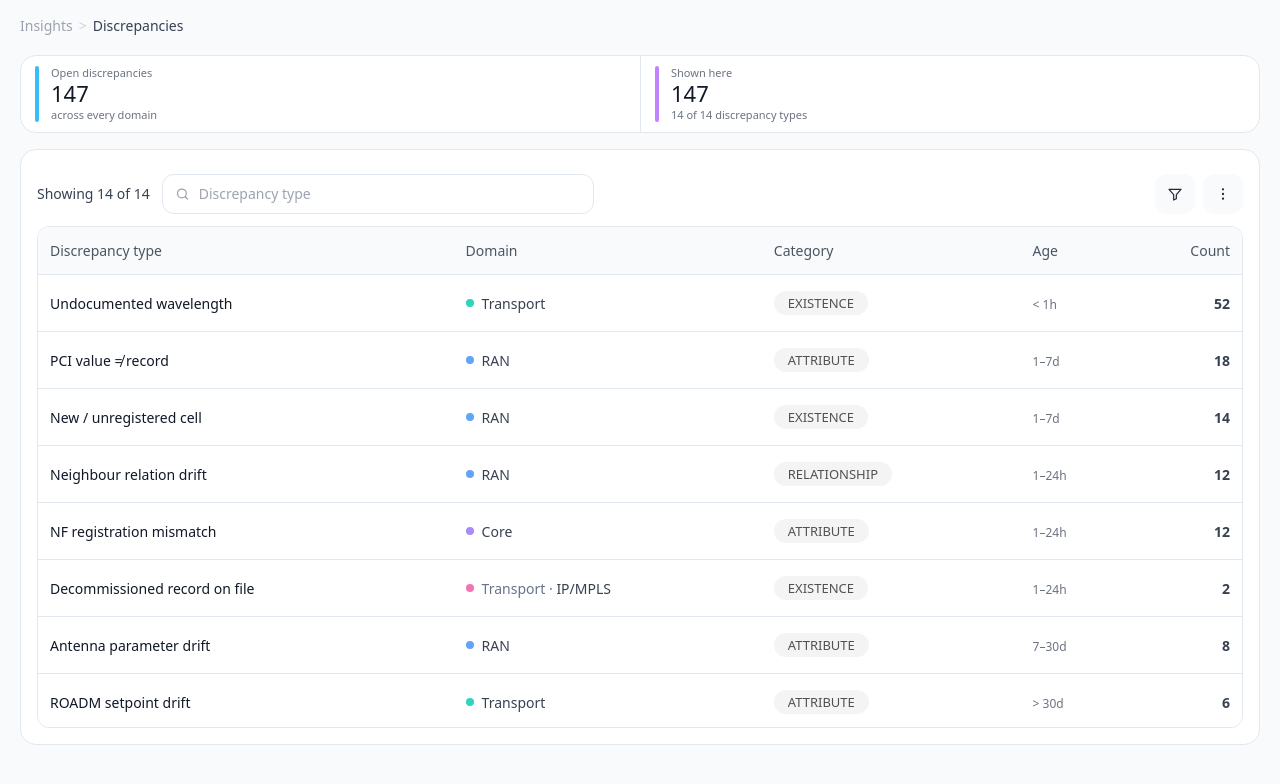
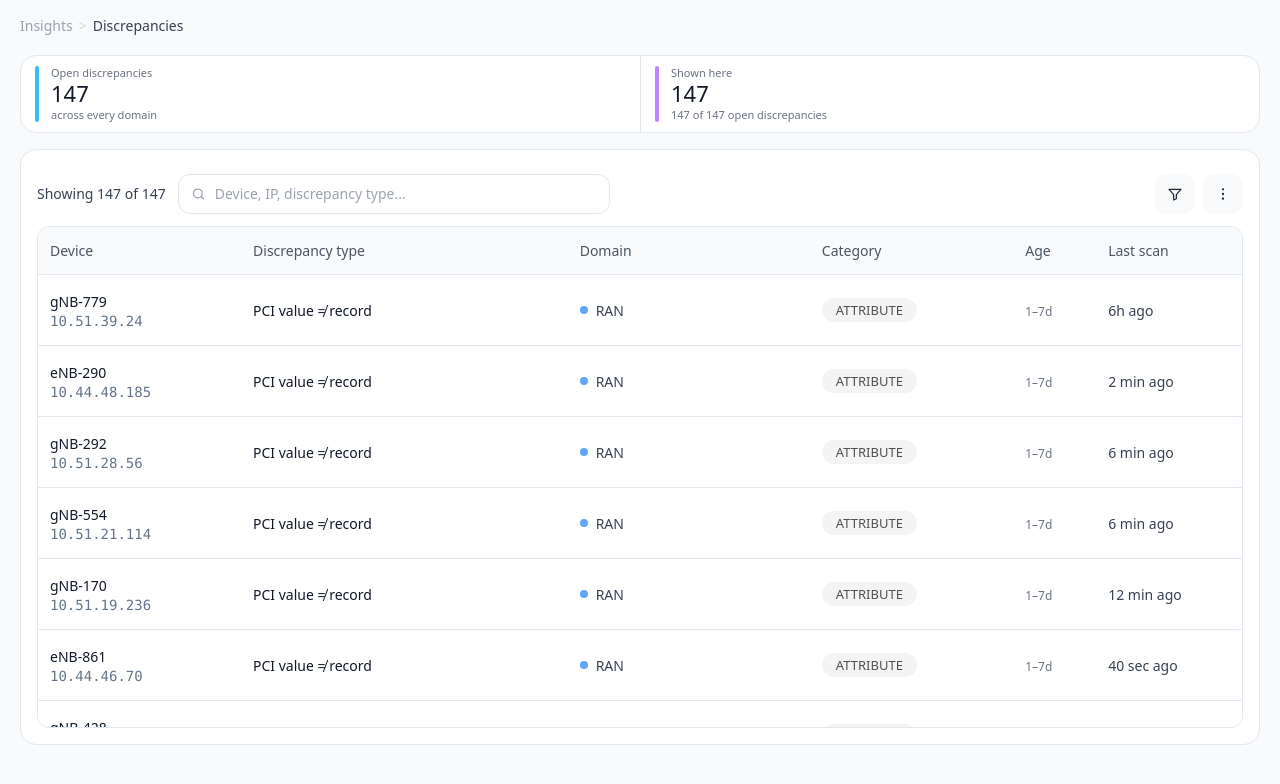
Before and after one commit to jayesh-vision/Discovery-and-Inventory, a React (Vite) app: page /discovery/insights/discrepancies in a window 1280 px wide. Shown: the top 784 px of the page. Built offline with nearby package versions, Linux system fonts and the light colour scheme.

Commit message:
scrolling and filter issue solved

```diff
--- a/src/App.tsx
+++ b/src/App.tsx
@@ -1,8 +1,17 @@
-import { BrowserRouter, HashRouter, Navigate, Route, Routes } from 'react-router-dom';
+import { useEffect } from 'react';
+import { BrowserRouter, HashRouter, Navigate, Route, Routes, useLocation } from 'react-router-dom';
 import RouteTitle from './shell/RouteTitle';
 import Topbar from './shell/Topbar';
 import LegacyView from './legacy/LegacyView';
 import { SCREENS } from './routes';
+
+function ScrollToTop() {
+  const { pathname, search } = useLocation();
+  useEffect(() => {
+    window.scrollTo(0, 0);
+  }, [pathname, search]);
+  return null;
+}
 
 /* The screens are embedded in the host application as iframes, one route per
    menu item; the host owns the header and the left navigation, so this shell
@@ -14,6 +23,7 @@ const Router = import.meta.env.VITE_ROUTER === 'hash' ? HashRouter : BrowserRout
 export default function App() {
   return (
     <Router>
+      <ScrollToTop />
       <div className="app is-embedded">
         <main className="grow">
           <RouteTitle />
--- a/src/components/grid/DataGrid.tsx
+++ b/src/components/grid/DataGrid.tsx
@@ -84,13 +84,33 @@ function useOutsideClose(open: boolean, close: () => void) {
   return ref;
 }
 
-function FilterPanel({ fields, onClose, onApply, onReset }: {
-  fields: FilterField[]; onClose: () => void; onApply: (values: Record<string, string>) => void; onReset: () => void;
+function FilterPanel({ fields, activeFilters, onClose, onApply, onReset }: {
+  fields: FilterField[]; activeFilters?: Record<string, string>; onClose: () => void; onApply: (values: Record<string, string>) => void; onReset: () => void;
 }) {
-  const [fi, setFi] = useState(0);
-  const [values, setValues] = useState<Record<string, string>>({});
+  const activeFieldIndex = fields.findIndex(f => activeFilters && Boolean(activeFilters[f.n]));
+  const [fi, setFi] = useState(activeFieldIndex >= 0 ? activeFieldIndex : 0);
+  const [values, setValues] = useState<Record<string, string>>(() => (activeFilters ? { ...activeFilters } : {}));
   const f = fields[Math.min(fi, fields.length - 1)];
-  const setField = (v: string) => setValues(prev => ({ ...prev, [f.n]: v }));
+
+  /* When switching filter tab, reset every time to default */
+  const handleTabClick = (i: number) => {
+    if (i !== fi) {
+      setFi(i);
+      setValues({});
+      onReset();
+    }
+  };
+
+  /* When selecting a filter value, keep only that filter (resetting others) */
+  const setField = (v: string) => {
+    if (!v) {
+      setValues({});
+      onReset();
+    } else {
+      setValues({ [f.n]: v });
+    }
+  };
+
   return (
     <div className="fpanel" role="dialog" aria-label="Filters">
       <div className="fpanel-head">
@@ -100,7 +120,7 @@ function FilterPanel({ fields, onClose, onApply, onReset }: {
       <div className="fpanel-body">
         <div className="fpanel-nav">
           {fields.map((x, i) => (
-            <button key={x.n} className={`fp-f${i === fi ? ' is-on' : ''}${values[x.n] ? ' has-value' : ''}`} onClick={() => setFi(i)}>{x.n}</button>
+            <button key={x.n} className={`fp-f${i === fi ? ' is-on' : ''}${values[x.n] ? ' has-value' : ''}`} onClick={() => handleTabClick(i)}>{x.n}</button>
           ))}
         </div>
         <div className="fpanel-ctl">
@@ -186,10 +206,11 @@ function MenuItem({ a, onDone, onTriggerRefresh }: { a: Action; onDone: () => vo
   );
 }
 
-function Toolbar({ showing, total, placeholder, filters, extra, gridActions, onTriggerRefresh, onSearch, searchValue, onFilterChange, wrap }: {
+function Toolbar({ showing, total, placeholder, filters, extra, gridActions, onTriggerRefresh, onSearch, searchValue, onFilterChange, activeFilters, wrap }: {
   showing: number; total: number; placeholder: string; filters?: FilterField[];
   extra?: ReactNode; gridActions?: Action[]; onTriggerRefresh: (r?: DOMRect) => void; onSearch?: (q: string) => void;
-  searchValue?: string; onFilterChange?: (values: Record<string, string>) => void; wrap: React.RefObject<HTMLDivElement | null>;
+  searchValue?: string; onFilterChange?: (values: Record<string, string>) => void;
+  activeFilters?: Record<string, string>; wrap: React.RefObject<HTMLDivElement | null>;
 }) {
   const [menu, setMenu] = useState(false);
   const [filter, setFilter] = useState(false);
@@ -212,7 +233,8 @@ function Toolbar({ showing, total, placeholder, filters, extra, gridActions, onT
         <div ref={filterRef} style={{ display: 'contents' }}>
           <button className={`icon-btn${filter ? ' is-on' : ''}`} onClick={() => { setFilter(v => !v); setMenu(false); }}
             aria-label="Filters" aria-expanded={filter}><IcFilter /></button>
-          {filter && <FilterPanel fields={filters?.length ? filters : [{ n: 'Status', o: ['On-air', 'Planned'] }]} onClose={closeFilter}
+          {filter && <FilterPanel fields={filters?.length ? filters : [{ n: 'Status', o: ['On-air', 'Planned'] }]}
+            activeFilters={activeFilters} onClose={closeFilter}
             onApply={values => onFilterChange?.(values)} onReset={() => onFilterChange?.({})} />}
         </div>
         <div ref={menuRef} style={{ display: 'contents' }}>
@@ -432,15 +454,15 @@ export function DataGrid<Row>(p: DataGridProps<Row>) {
      resetKey) left a stale search string and filter values pointed at rows
      that no longer exist under the new tab, reading as "grid won't refresh". */
   useEffect(() => {
-    if (p.onSearch) return;
-    setInternalSearch('');
+    if (!p.onSearch) setInternalSearch('');
     setInternalFilters({});
     // eslint-disable-next-line react-hooks/exhaustive-deps
   }, [p.resetKey]);
 
   const filteredRows = useMemo(() => {
-    return p.rows.filter(row => filterDataRow(row, searchQuery, internalFilters));
-  }, [p.rows, searchQuery, internalFilters]);
+    if (p.onSearch && p.onFilterChange) return p.rows;
+    return p.rows.filter(row => filterDataRow(row, p.onSearch ? '' : searchQuery, p.onFilterChange ? {} : internalFilters));
+  }, [p.rows, p.onSearch, p.onFilterChange, searchQuery, internalFilters]);
 
   const span = p.columns.length + (p.rowActions ? 1 : 0);
   const { visible, count, more, next, sentinel, wrap, loadMore } = useInfinite<Row>(filteredRows, p.resetKey ?? filteredRows);
@@ -471,7 +493,7 @@ export function DataGrid<Row>(p: DataGridProps<Row>) {
       {/* the toolbar counts what is on screen, so the page size is visible without scrolling */}
       <Toolbar showing={Math.min(count, filteredRows.length)} total={filteredRows.length} placeholder={p.searchPlaceholder}
         filters={p.filters} extra={p.extra} gridActions={p.gridActions} onTriggerRefresh={handleTriggerRefresh}
-        onSearch={handleSearch} searchValue={searchQuery} onFilterChange={handleFilterChange} wrap={wrap} />
+        onSearch={handleSearch} searchValue={searchQuery} onFilterChange={handleFilterChange} activeFilters={internalFilters} wrap={wrap} />
       <div className={`tbl-wrap${p.chipWidth && p.chipWidth !== 'md' ? ` tbl-wrap--chip-${p.chipWidth}` : ''}`} ref={wrap}>
         {isRefreshing && (
           <div className="grid-loader-overlay" role="status" aria-label="Refreshing data">
--- a/src/screens/DiscrepancyDetails.tsx
+++ b/src/screens/DiscrepancyDetails.tsx
@@ -1,13 +1,12 @@
-import { useMemo, useState } from 'react';
-import { useNavigate, useSearchParams } from 'react-router-dom';
-import { Card, Chip, DomainDot, StatStrip } from '../components/ui';
+import { useEffect, useMemo, useState } from 'react';
+import { useSearchParams } from 'react-router-dom';
+import { Card, Chip, DomainDot, StatStrip, Sub } from '../components/ui';
 import { DataGrid } from '../components/grid/DataGrid';
-import { Drawer } from '../components/Drawer';
-import { legacyPath } from '../routes';
 import {
-  DISCREPANCY_TYPES, DOMAIN_FULL_LABEL, DOMAIN_LABEL, DOMAIN_OPTIONS, domainFilterMatches, domainRoute, parseDomainKey,
-  type DiscrepancyTypeRow, type DiscrepancyCategory, type AgeBand
+  DISCREPANCY_TYPES, DOMAIN_LABEL, DOMAIN_OPTIONS, domainFilterMatches, parseDomainKey,
+  type DiscrepancyCategory, type AgeBand
 } from '../data/discoveryOverview';
+import { DOMAIN_DEVICES, type DomainDevice } from '../data/domainDevices';
 
 const CATEGORIES: DiscrepancyCategory[] = ['EXISTENCE', 'ATTRIBUTE', 'RELATIONSHIP', 'FRESHNESS'];
 const AGE_BANDS: AgeBand[] = ['<1h', '1-24h', '1-7d', '7-30d', '>30d'];
@@ -15,96 +14,110 @@ const AGE_LABEL: Record<AgeBand, string> = { '<1h': '< 1h', '1-24h': '1–24h',
 
 const isCategory = (v: string | null): v is DiscrepancyCategory => !!v && (CATEGORIES as string[]).includes(v);
 const isAgeBand = (v: string | null): v is AgeBand => !!v && (AGE_BANDS as string[]).includes(v);
+const normAge = (s?: string) => (s ?? '').replace(/[–—\s]/g, '-').toLowerCase();
+
+interface DiscrepancyDeviceRow extends DomainDevice {
+  category: DiscrepancyCategory;
+  ageBand: AgeBand;
+}
+
+const typeByLabel = new Map(DISCREPANCY_TYPES.map(t => [t.label, t]));
 
 export default function DiscrepancyDetails() {
-  const nav = useNavigate();
   const [sp] = useSearchParams();
   /* ?domain= accepts the key, either label or the URL slug (see parseDomainKey) */
   const urlDomain = parseDomainKey(sp.get('domain'));
   const urlCategory = isCategory(sp.get('category')) ? sp.get('category') as DiscrepancyCategory : undefined;
   const urlAge = isAgeBand(sp.get('age')) ? sp.get('age') as AgeBand : undefined;
   const urlQ = sp.get('q') ?? '';
-  /* this screen's own crumb is hardcoded "Insights · Discrepancies" (it's
-     normally only reached from Insights) — but it can also be reached
-     from Reconciliation now, which names itself via ?from=. Carrying that
-     same origin on to Domain devices below keeps a 3-hop chain
-     (Reconciliation → Discrepancies → Domain devices) pointing back the
-     way the reader actually came, the same inherited-origin idea the
-     legacy drillTo() already uses for its own multi-hop jumps. */
-  const from = sp.get('from');
 
-  const [query, setQuery] = useState(urlQ);
-  const [filters, setFilters] = useState<Record<string, string>>(() => {
+  const defaultFilters = useMemo(() => {
     const f: Record<string, string> = {};
     if (urlDomain) f.Domain = DOMAIN_LABEL[urlDomain];
     if (urlCategory) f.Category = urlCategory;
     if (urlAge) f.Age = AGE_LABEL[urlAge];
     return f;
-  });
-  const [open, setOpen] = useState<DiscrepancyTypeRow | null>(null);
+  }, [urlDomain, urlCategory, urlAge]);
+
+  const [query, setQuery] = useState(urlQ);
+  const [filters, setFilters] = useState<Record<string, string>>(defaultFilters);
+
+  /* Whenever the URL params change (or when navigating to the screen), reset filters & query */
+  useEffect(() => {
+    setFilters(defaultFilters);
+    setQuery(urlQ);
+  }, [defaultFilters, urlQ]);
+
+  const handleFilterChange = (newFilters: Record<string, string>) => {
+    if (!newFilters || Object.keys(newFilters).length === 0) {
+      setFilters(defaultFilters);
+    } else {
+      setFilters(newFilters);
+    }
+  };
+
+  const allOpenDevices = useMemo<DiscrepancyDeviceRow[]>(() => {
+    return DOMAIN_DEVICES
+      .filter(d => d.status === 'Open')
+      .map(d => {
+        const t = typeByLabel.get(d.issue);
+        return {
+          ...d,
+          category: t?.category ?? 'EXISTENCE',
+          ageBand: t?.ageBand ?? '<1h'
+        };
+      });
+  }, []);
 
   const rows = useMemo(() => {
     const q = query.trim().toLowerCase();
-    return DISCREPANCY_TYPES.filter(r => {
-      if (q && !r.label.toLowerCase().includes(q)) return false;
-      if (!domainFilterMatches(r.domain, filters.Domain)) return false;
-      if (filters.Category && r.category !== filters.Category) return false;
-      if (filters.Age && AGE_LABEL[r.ageBand] !== filters.Age) return false;
+    return allOpenDevices.filter(d => {
+      if (q && !(d.name.toLowerCase().includes(q) || d.ip.includes(q) || d.issue.toLowerCase().includes(q) || d.region.toLowerCase().includes(q))) return false;
+      if (!domainFilterMatches(d.domain, filters.Domain)) return false;
+      if (filters.Category && d.category !== filters.Category) return false;
+      if (filters.Age && normAge(AGE_LABEL[d.ageBand]) !== normAge(filters.Age) && normAge(d.ageBand) !== normAge(filters.Age)) return false;
       return true;
     });
-  }, [query, filters]);
+  }, [allOpenDevices, query, filters]);
 
-  const total = DISCREPANCY_TYPES.reduce((a, r) => a + r.count, 0);
-  const shown = rows.reduce((a, r) => a + r.count, 0);
+  const total = allOpenDevices.length;
+  const shown = rows.length;
 
   return (
     <div className="page">
       <StatStrip cells={[
         { k: 'Open discrepancies', v: String(total), s: 'across every domain', t: 'sky' },
-        { k: 'Shown here', v: String(shown), s: `${rows.length} of ${DISCREPANCY_TYPES.length} discrepancy types`, t: 'purple' }
+        { k: 'Shown here', v: String(shown), s: `${shown} of ${total} open discrepancies`, t: 'purple' }
       ]} />
       <Card>
-        <DataGrid<DiscrepancyTypeRow> chipWidth="auto"
-          columns={[{ t: 'Discrepancy type' }, { t: 'Domain' }, { t: 'Category' }, { t: 'Age' }, { t: 'Count', r: true }]}
-          rows={rows} total={rows.reduce((a, r) => a + r.count, 0)} rowKey={r => r.label}
+        <DataGrid<DiscrepancyDeviceRow> chipWidth="auto"
+          columns={[
+            { t: 'Device' },
+            { t: 'Discrepancy type' },
+            { t: 'Domain' },
+            { t: 'Category' },
+            { t: 'Age' },
+            { t: 'Last scan' }
+          ]}
+          rows={rows} total={rows.length} rowKey={d => d.id}
           resetKey={`${query}|${JSON.stringify(filters)}`}
-          searchPlaceholder="Discrepancy type"
+          searchPlaceholder="Device, IP, discrepancy type..."
           filters={[
             { n: 'Domain', o: DOMAIN_OPTIONS },
             { n: 'Category', o: CATEGORIES },
             { n: 'Age', o: AGE_BANDS.map(a => AGE_LABEL[a]) }
           ]}
-          onSearch={setQuery} searchValue={query} onFilterChange={setFilters}
-          onRowClick={setOpen}
-          renderRow={r => [
-            <span className="vw-value">{r.label}</span>,
-            <DomainDot domain={r.domain} />,
-            <Chip tone="neutral">{r.category}</Chip>,
-            <span className="vw-card-metric-label-sub">{AGE_LABEL[r.ageBand]}</span>,
-            <span className="num" style={{ fontWeight: 600 }}>{r.count}</span>
+          onSearch={setQuery} searchValue={query} onFilterChange={handleFilterChange}
+          renderRow={d => [
+            <><span className="vw-value">{d.name}</span><Sub mono>{d.ip}</Sub></>,
+            <span className="vw-value">{d.issue}</span>,
+            <DomainDot domain={d.domain} />,
+            <Chip tone="neutral">{d.category}</Chip>,
+            <span className="vw-card-metric-label-sub">{AGE_LABEL[d.ageBand]}</span>,
+            <span className="num">{d.lastScan}</span>
           ]}
         />
       </Card>
-
-      <Drawer open={!!open} onClose={() => setOpen(null)} title={open?.label ?? ''}
-        sub={open ? `${DOMAIN_FULL_LABEL[open.domain]} · ${open.category}` : undefined}>
-        {open && (
-          <>
-            <div className="kv">
-              <div><span className="k">Domain</span><span className="v"><DomainDot domain={open.domain} /></span></div>
-              <div><span className="k">Category</span><span className="v">{open.category}</span></div>
-              <div><span className="k">Age</span><span className="v">{AGE_LABEL[open.ageBand]}</span></div>
-              <div><span className="k">Open count</span><span className="v">{open.count}</span></div>
-            </div>
-            <div style={{ marginTop: 'var(--vw-space-lg)' }}>
-              <button className="nst-btn nst-btn--sm"
-                onClick={() => { const r = domainRoute(open.domain); nav(legacyPath(r.key, from ? { from } : null, r.params)); }}>
-                View {DOMAIN_LABEL[open.domain]} devices
-              </button>
-            </div>
-          </>
-        )}
-      </Drawer>
     </div>
   );
 }
--- a/src/screens/DomainDevices.tsx
+++ b/src/screens/DomainDevices.tsx
@@ -57,6 +57,11 @@ export default function DomainDevices() {
   const [scanNote, setScanNote] = useState<string | null>(null);
   const [showRaw, setShowRaw] = useState(false);
   const [justScanned, setJustScanned] = useState(false);
+
+  useEffect(() => {
+    setQuery('');
+    setFilters({});
+  }, [domain, region, issue]);
 
   const base = useMemo(() => (domain ? domainDevices(domain, region ?? undefined, issue ?? undefined) : []), [domain, region, issue]);
   /* base is already region-filtered when a region is active, so counting
```
